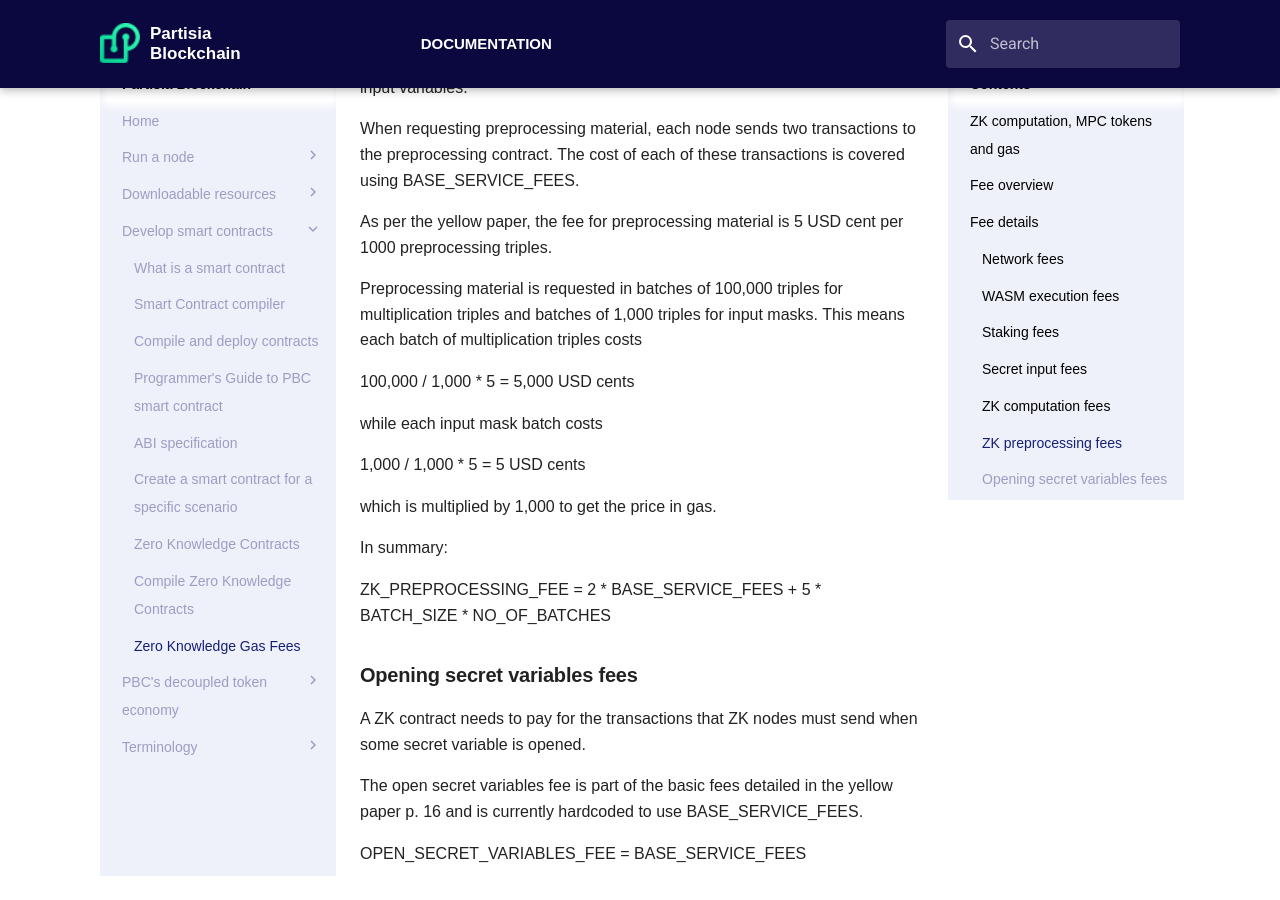
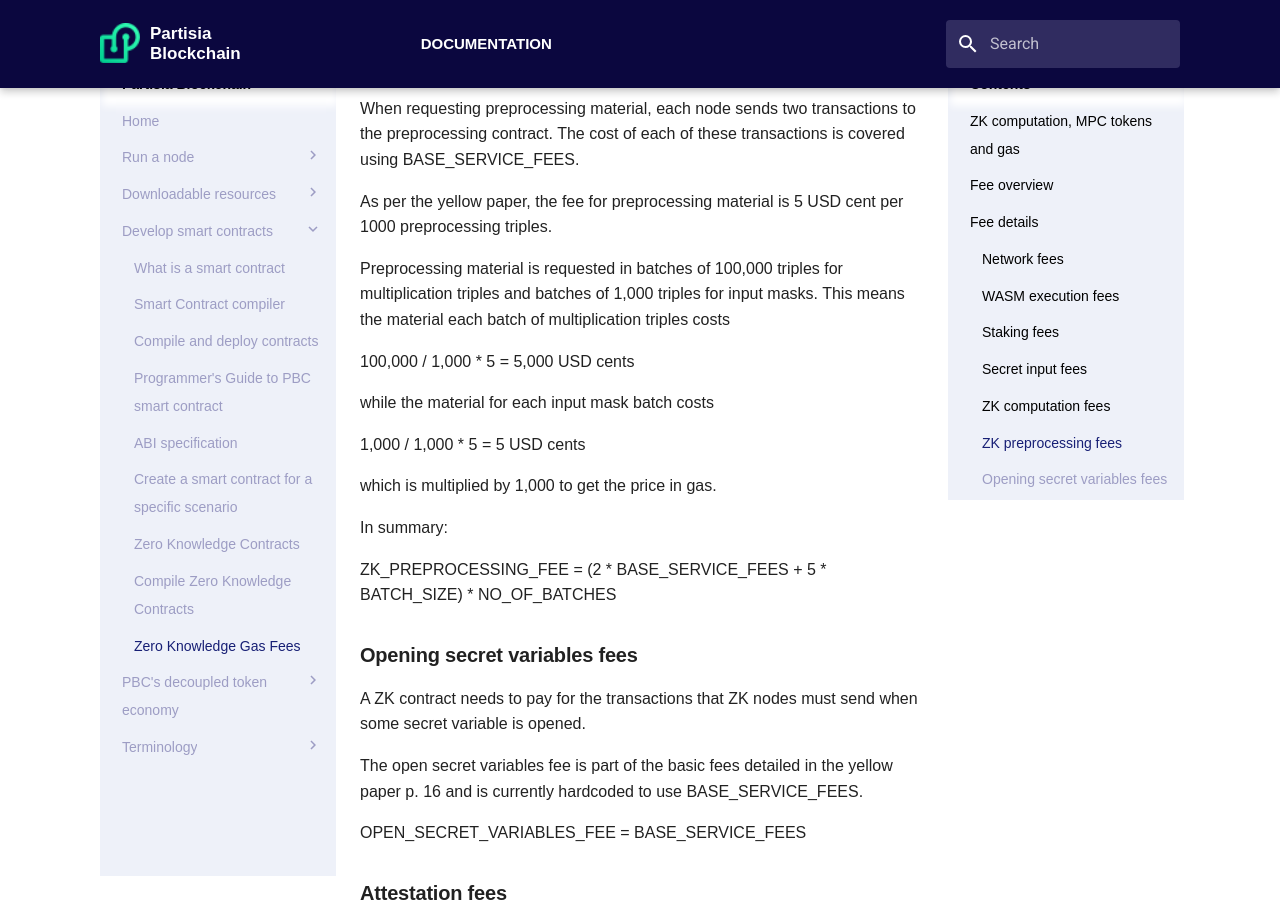
Before and after one commit to 0xSero/partisia-docs, an MkDocs documentation site: the page built from docs/zk-computation-fees.md, in a window 1280 px wide and 900 px high, scrolled down 3472 px. Built offline with MkDocs 1.6.1 and Material for MkDocs 9.7.7, drawn with Linux system fonts in a browser that asks for light colours; some web fonts are replaced; a script that is not in the unit is left out; some of the changed text lies outside the part shown.

```diff
--- a/docs/zk-computation-fees.md
+++ b/docs/zk-computation-fees.md
@@ -106,11 +106,11 @@ The cost of each of these transactions is covered using BASE_SERVICE_FEES.
 As per the yellow paper, the fee for preprocessing material is 5 USD cent per 1000 preprocessing triples.
 
 Preprocessing material is requested in batches of 100,000 triples for multiplication triples and batches of 1,000 triples for input masks.
-This means each batch of multiplication triples costs
+This means the material each batch of multiplication triples costs
 
 100,000 / 1,000 * 5 = 5,000 USD cents
 
-while each input mask batch costs
+while the material for each input mask batch costs
 
 1,000 / 1,000 * 5 = 5 USD cents
 
@@ -118,7 +118,7 @@ which is multiplied by 1,000 to get the price in gas.
 
 In summary:
 
-ZK_PREPROCESSING_FEE = 2 * BASE_SERVICE_FEES + 5 * BATCH_SIZE * NO_OF_BATCHES
+ZK_PREPROCESSING_FEE = (2 * BASE_SERVICE_FEES + 5 * BATCH_SIZE) * NO_OF_BATCHES
 
 
 ### Opening secret variables fees
```
Also changed, not shown: other parts of docs/zk-computation-fees.md (+10 -10 lines).
